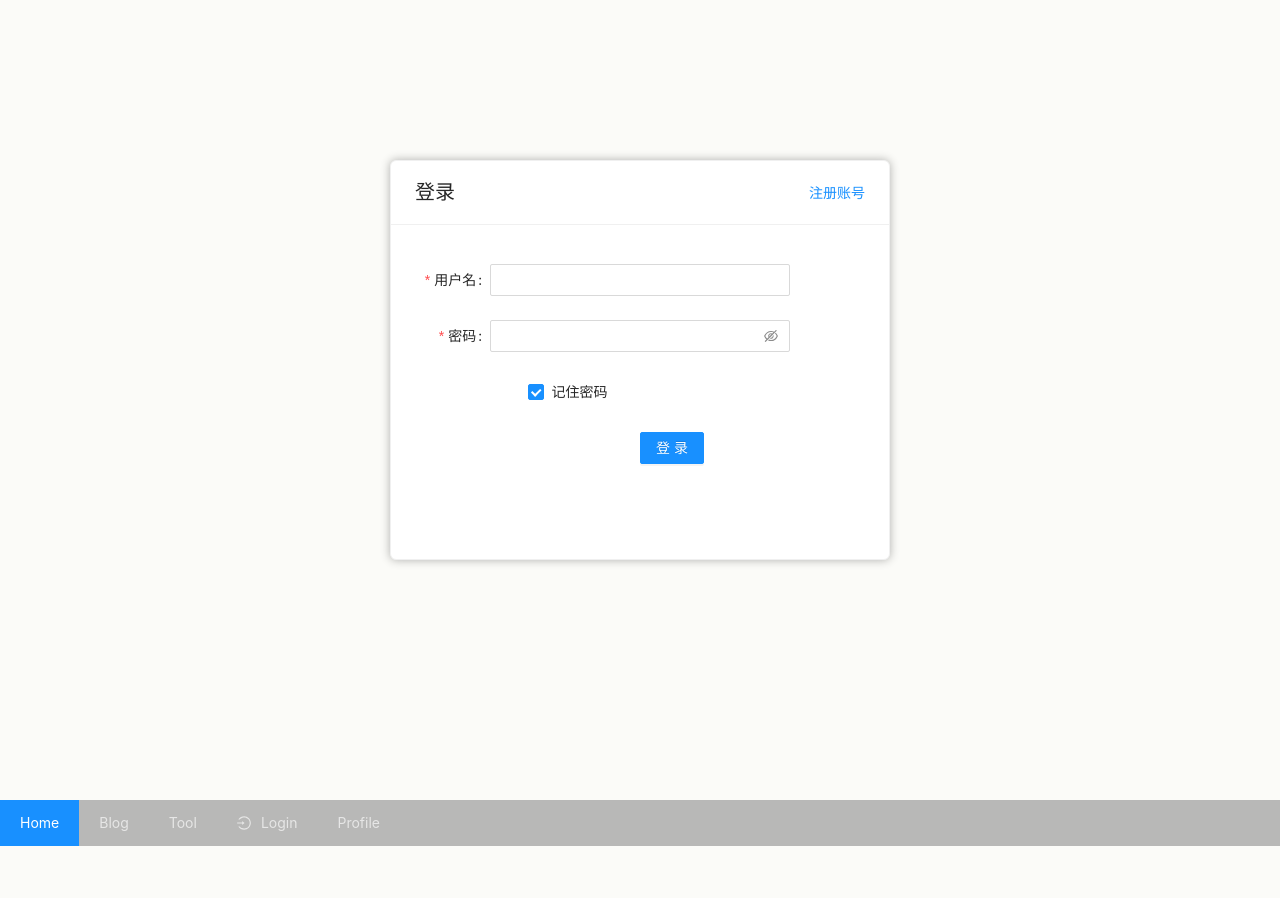
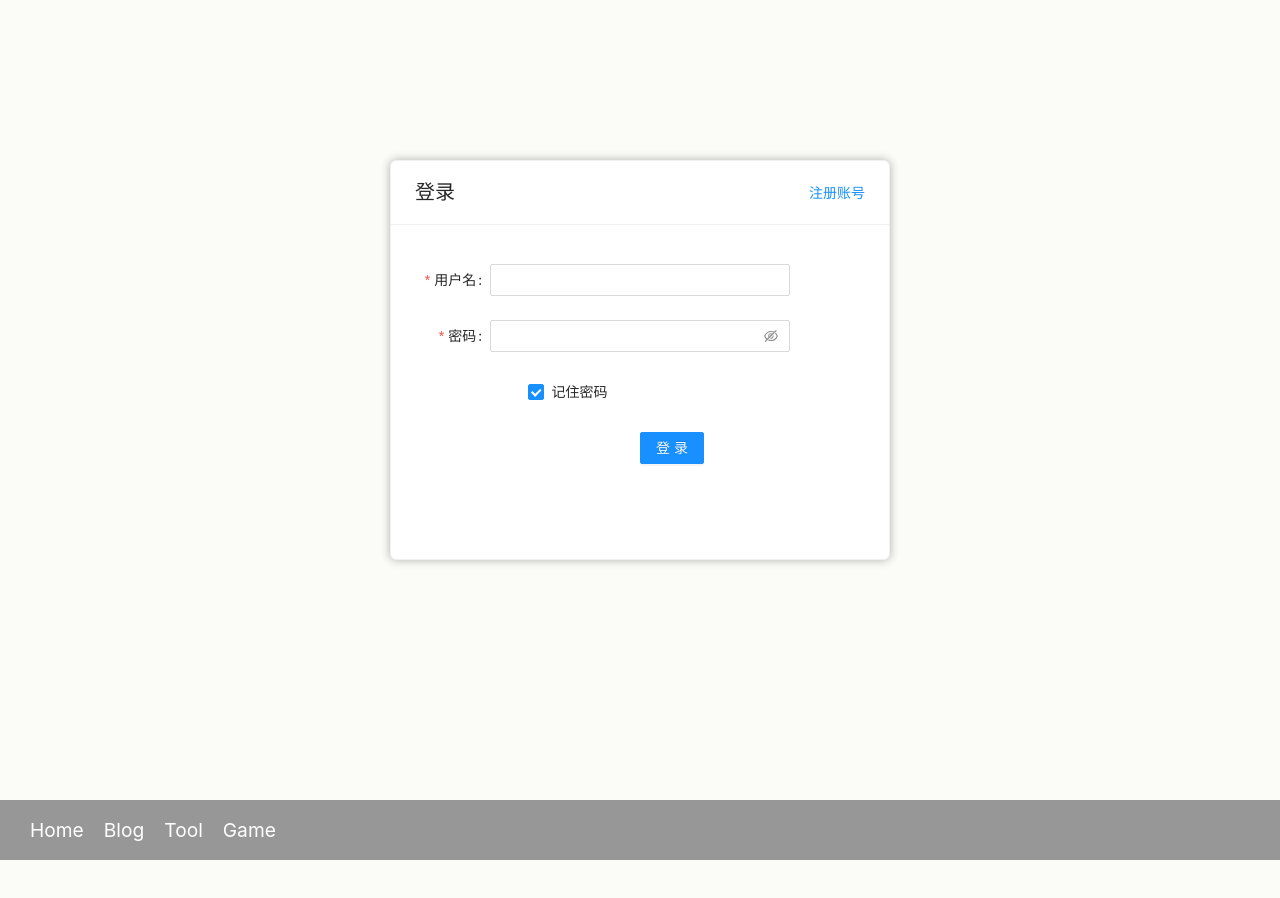
Before and after one commit to EyebrowsWhite/fullstack-website, a React app in the folder front/: page /login in a window 1280 px wide. Shown: the top 898 px of the page. Built offline with nearby package versions, Linux system fonts and the light colour scheme; the HTML template or start-up script is replaced by a standard one.

Commit message:
feat: add a simple nav menu

```diff
--- a/front/src/components/ArticleCard/index.css
+++ b/front/src/components/ArticleCard/index.css
@@ -3,7 +3,7 @@
   width: 600px;
   height: 250px;
   background-color: var(--card-bg-color);
-  box-shadow: 0px 0px 3px 0px var(--primary-sd-color);
+  box-shadow: 0px 0px 3px 0px var(--primary-shadow-color);
   display: flex;
   flex-direction: column;
   padding: 40px 50px 20px 50px;
@@ -14,7 +14,7 @@
 }
 
 .article-card:hover {
-  box-shadow: 3px 3px 10px 1px var(--primary-sd-color);
+  box-shadow: 3px 3px 10px 1px var(--primary-shadow-color);
 }
 
 .article-card .title {
--- a/front/src/components/LoginPanel/index.css
+++ b/front/src/components/LoginPanel/index.css
@@ -1,7 +1,7 @@
 .login-panel .ant-card {
     width: 500px;
     height: 400px;
-    box-shadow: 0 0 10px var(--primary-sd-color);
+    box-shadow: 0 0 10px var(--primary-shadow-color);
     border-radius: 6px;
 }
 
--- /dev/null
+++ b/front/src/components/NavMenu/NavMenu.tsx
@@ -0,0 +1,21 @@
+import React, { FC } from 'react';
+import './index.css';
+
+export const NavMenu:FC = () => {
+  return (
+      <ul className="nav-menu">
+          <li className="nav-item">
+              <a href="/">Home</a>
+          </li>
+          <li className="nav-item">
+              <a href="/blog">Blog</a>
+          </li>
+          <li className="nav-item">
+              <a href="/tool">Tool</a>
+          </li>
+          <li className="nav-item">
+              <a href="/game">Game</a>
+          </li>
+      </ul>
+  );
+};
--- /dev/null
+++ b/front/src/components/NavMenu/index.css
@@ -0,0 +1,28 @@
+.nav-menu {
+  margin: 0;
+  padding: 0 20px;
+  display: flex;
+  align-items: center;
+  justify-content: flex-start;
+  width: 100%;
+  height: var(--header-height);
+  z-index: 199;
+  font-size: var(--font-size-large);
+  line-height: var(--header-height);
+  background-color: var(--header-bg-color);
+  color: var(--primary-font-light);
+}
+.nav-item {
+  user-select: none;
+  cursor: pointer;
+  list-style: none;
+  padding: 0 10px;
+}
+.nav-item > a {
+  color: var(--primary-font-light);
+  text-decoration: none;
+}
+.nav-item:hover {
+  background-color: var(--header-hover-bg-color);
+  transition: all 0.2s ease-in-out;
+}
--- /dev/null
+++ b/front/src/components/NavMenu/index.ts
@@ -0,0 +1,3 @@
+import {NavMenu} from "./NavMenu";
+
+export default NavMenu;
--- a/front/src/components/RegisterPannel/index.css
+++ b/front/src/components/RegisterPannel/index.css
@@ -1,7 +1,7 @@
 .register-panel .ant-card {
     width: 500px;
     height: 400px;
-    box-shadow: 0 0 10px var(--primary-sd-color);
+    box-shadow: 0 0 10px var(--primary-shadow-color);
     border-radius: 6px;
 }
 
--- a/front/src/index.tsx
+++ b/front/src/index.tsx
@@ -11,7 +11,7 @@ import { cache } from "./cache";
 
 import "./index.css";
 
-import Header from "./components/Header";
+// import Header from "./components/Header";
 import NotFound from "./pages/NotFound";
 import Home from "./pages/Home";
 import Login from "./pages/Login";
@@ -23,6 +23,7 @@ import BlogLayout from "./pages/Blog/BlogLayout";
 import BlogEditor from "./pages/Blog/BlogEditor";
 import Tool from "./pages/Tool";
 import UploadPage from "./pages/UploadPage";
+import NavMenu from "./components/NavMenu";
 
 const root = document.createElement("div");
 root.id = "root";
@@ -39,7 +40,8 @@ const client: ApolloClient<NormalizedCacheObject> = new ApolloClient({
 const App: FC = () => {
   return (
     <>
-      <Header />
+      {/*<Header />*/}
+      <NavMenu />
       <Outlet />
     </>
   );
--- a/front/src/style/var.css
+++ b/front/src/style/var.css
@@ -1,9 +1,14 @@
 :root {
     --page-bg-color: #FBFBF8;
     --main-bg-color: #FFFCF7;
-    --card-bg-color: #ffffff;
-    --primary-sd-color: rgba(0, 0, 0, 0.3);
+    --card-bg-color: #FFFFFF;
+    --header-bg-color: #979797;
+    --header-hover-bg-color: #c7c7c7;
+    --primary-shadow-color: rgba(0, 0, 0, 0.3);
     --emphasis-font-black: rgba(0, 0, 0, 0.6);
     --primary-font-black: rgba(0, 0, 0, 0.9);
+    --primary-font-light: #FFFFFF;
     --link-active-color: mediumblue;
+    --header-height: 60px;
+    --font-size-large: 1.2rem;
 }
```
